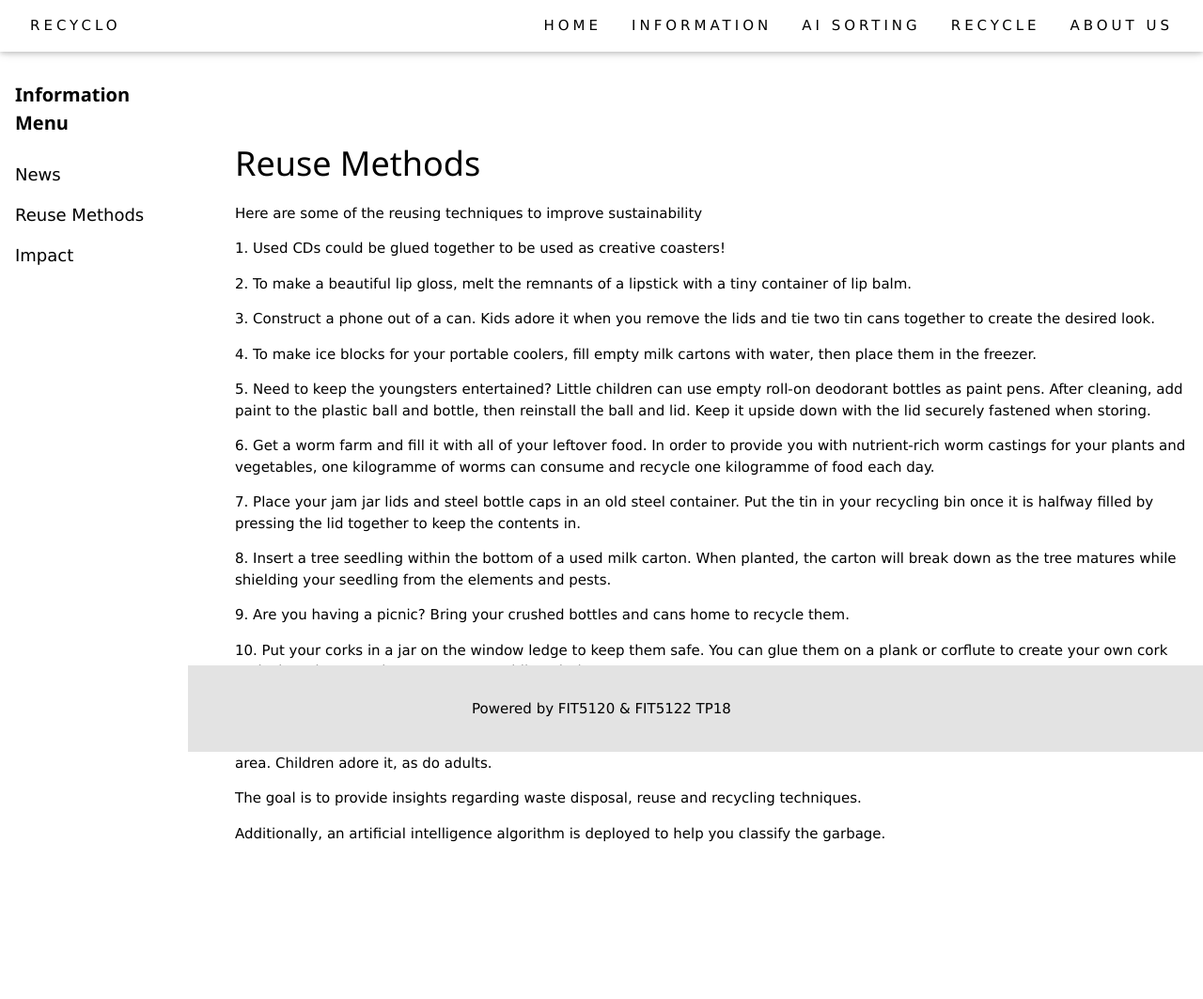
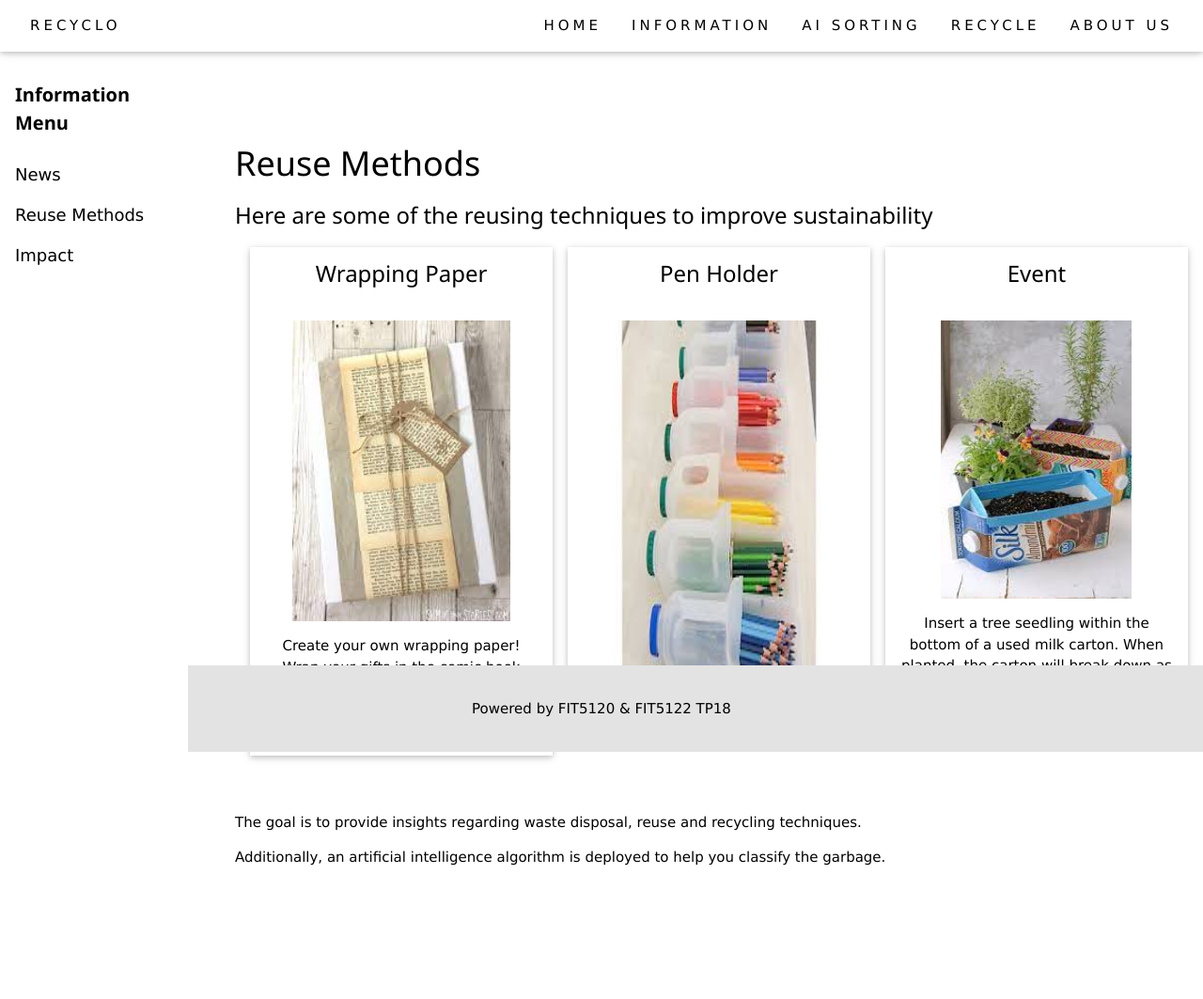
Before and after one commit to Nithin-G-R/tp18, a Flask app: page /InfoHome/1 in a window 1280 px wide. Shown: the top 1063 px of the page at 94% size. Run offline with Flask 2, Linux system fonts and the light colour scheme.

Commit message:
update the reuse page
update the reuse page

```diff
--- a/templates/InfoPages/impact.html
+++ b/templates/InfoPages/impact.html
@@ -10,7 +10,5 @@
 <br>
 <br>
 <hr>
-
-<br>
 <p class="w3-text" style="margin-left: 750px;">Want to find your nearest recycling spot?</p><br>
         <button class="forum_button" style="margin-left: 850px"><a href="/map">Try Now</a></button>
--- a/templates/InfoPages/reuse.html
+++ b/templates/InfoPages/reuse.html
@@ -1,8 +1,9 @@
 <h1>Reuse Methods</h1>
-<p>Here are some of the reusing techniques to improve sustainability</p>
+<h3>Here are some of the reusing techniques to improve sustainability</h3>
 
 <body>
 
+<!--
     <div class="reuse-body">
         <p>1. Used CDs could be glued together to be used as creative coasters!</p>
 
@@ -29,11 +30,45 @@
         <p>12. Create your own wrapping paper! Wrap your gifts in the comic book pages from the Sunday paper, periodicals, or comics in your area. Children adore it, as do adults.</p>
 
     </div>
+-->
+
+<div class="w3-row-padding w3-center w3-margin-top">
+<div class="w3-third">
+  <div class="w3-card w3-container" style="min-height:460px">
+      <h3>Wrapping Paper</h3><br>
+  <img src="/static/img/paper.jpeg" alt="paper" style="width:80%; height: 40%">
+  <p>Create your own wrapping paper! Wrap your gifts in the comic book pages from the Sunday paper, periodicals, or comics in your area. Children adore it, as do adults</p >
+
+  </div>
+</div>
+
+<div class="w3-third">
+  <div class="w3-card w3-container" style="min-height:460px">
+  <h3>Pen Holder</h3><br>
+  <img src="/static/img/pen_holder.jpeg" alt="map" style="width: 100%; height: 46%">
+  <p>You can use your empty milk carton to make a pencil holder</p >
+
+
+  </div>
+</div>
+
+<div class="w3-third">
+  <div class="w3-card w3-container" style="min-height:460px">
+  <h3>Event</h3><br>
+  <img src="/static/img/tree.jpeg" alt="tree" style="width: 70%; height: 37%">
+  <p>Insert a tree seedling within the bottom of a used milk carton. When planted, the carton will break down as the tree matures while shielding your seedling from the elements and pests.</p >
+
+  </div>
+</div>
+</div>
+
 
 </body>
 
 <body>
         <div class="summary-body">
+            <br>
+            <br>
                 <p>The goal is to provide insights regarding waste disposal, reuse and recycling techniques.</p>
                 <p>Additionally, an artificial intelligence algorithm is deployed to help you classify the garbage.</p>
         </div>
@@ -44,10 +79,6 @@
 <br>
 <br>
 <br>
-<br>
-<br>
-<br>
-<br>
 <hr>
 
 <p class="w3-text" style="margin-left: 750px;">Want to find your nearest recycling spot?</p><br>
--- a/templates/SortingPage.html
+++ b/templates/SortingPage.html
@@ -27,7 +27,7 @@
 </div>
 <div class="w3-display-bottomright" style = "padding-bottom: 8%">
     <p class="w3-text" style = "margin-right: 30px">Need more information from your council?
-        <button class="w3-button"><a href="/InfoHome">Click here</a></button></p>
+        <button class="forum_button"><a href="/InfoHome">Click here</a></button></p>
     </div>
 <div class="w3-display-bottommiddle" style = "padding-bottom: 6%">
     <p>Image source:<a href="http://www.freepik.com">Designed by Freepik</a></p>
```
Also changed, not shown: static/img/paper.jpeg (added), static/img/pen_holder.jpeg (added), static/img/tree.jpeg (added), 2 other files.
